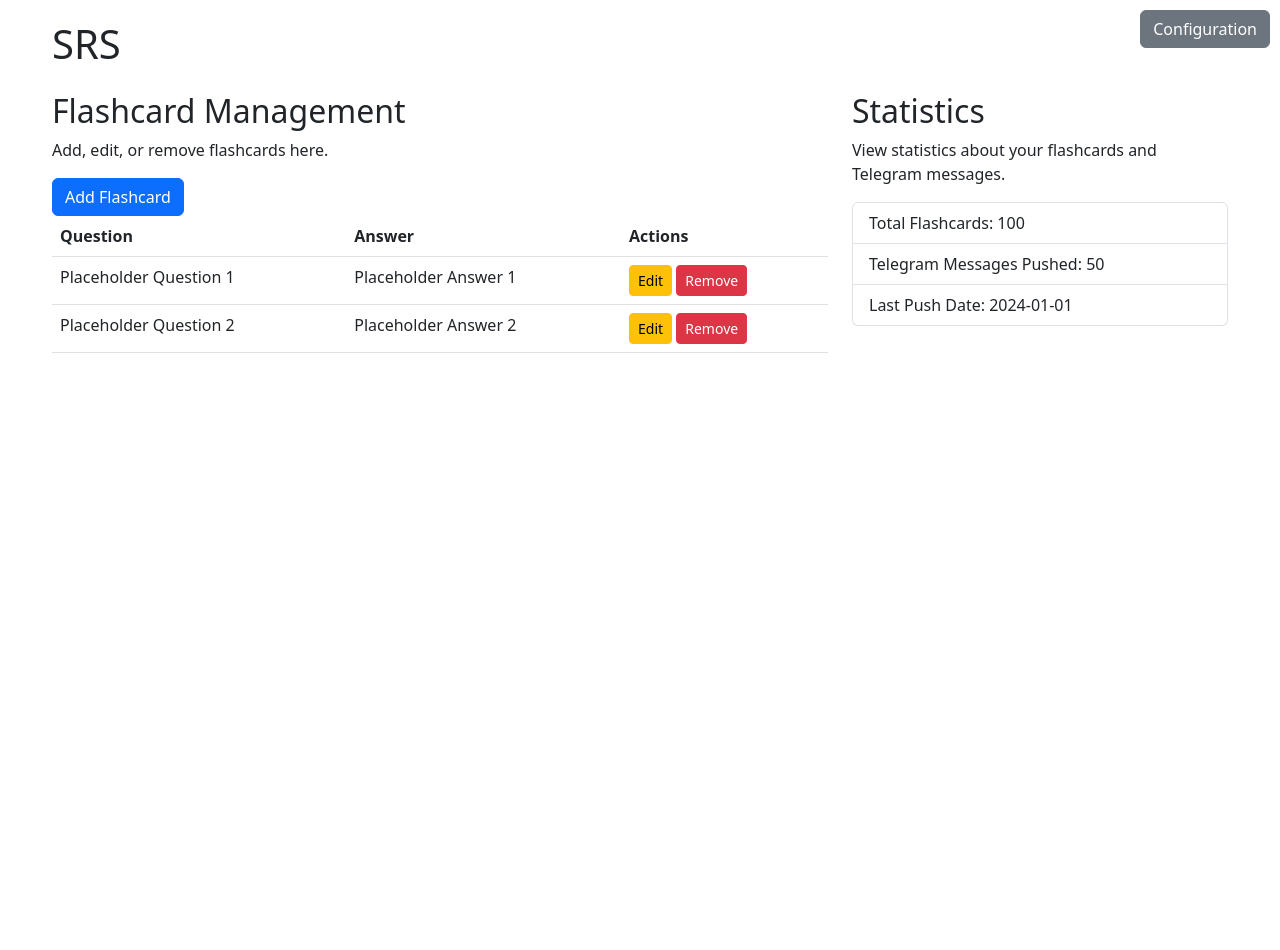
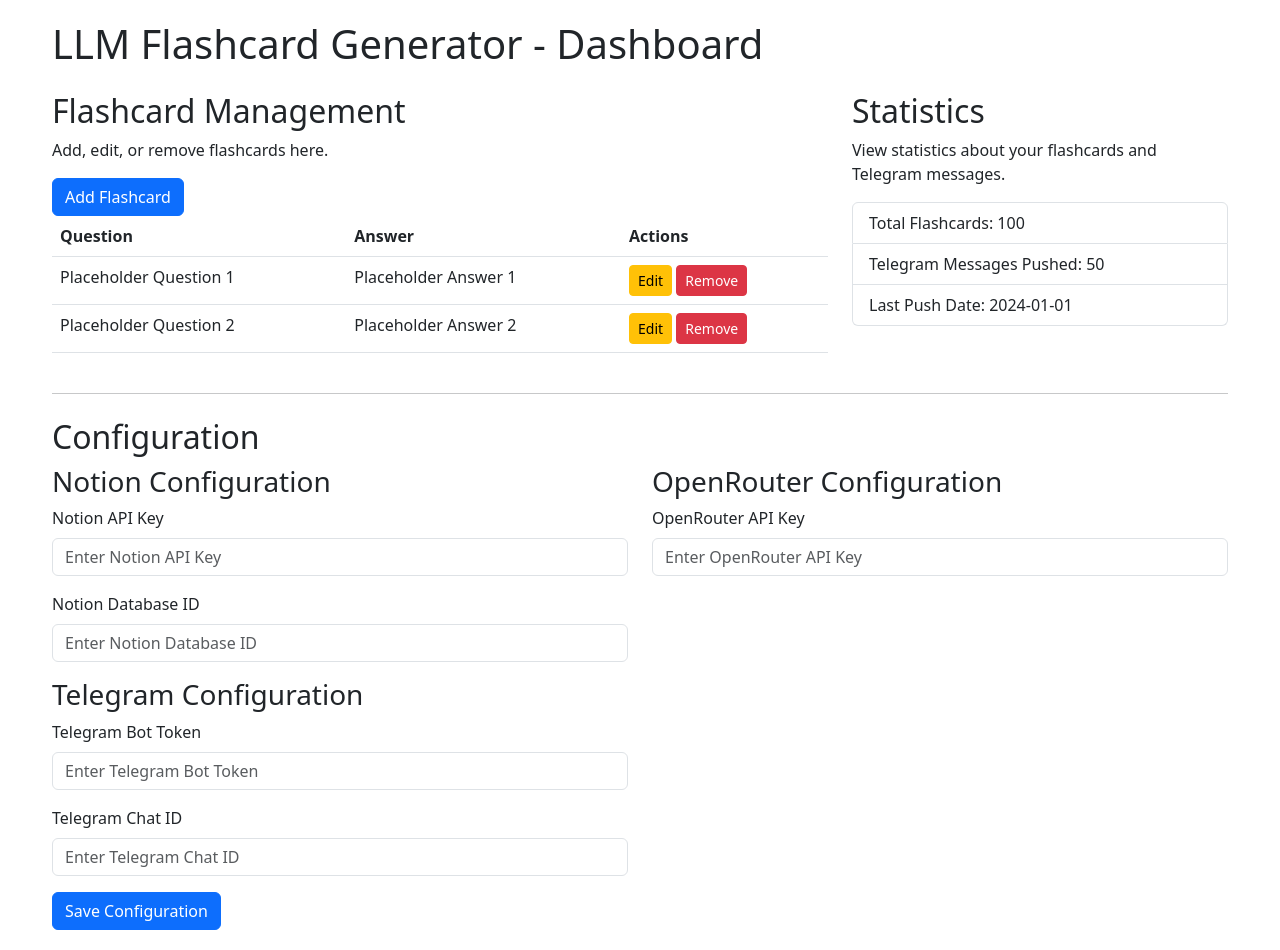
Before and after one commit to author31/srs, a FastAPI app: page /dashboard in a window 1280 px wide. Before the commit the page ends 353 px from the top, so only its background shows below. Run offline with FastAPI, Linux system fonts and the light colour scheme.

Commit message:
feat: Merge config page into dashboard, add config section

```diff
--- a/app/routers/dashboard.py
+++ b/app/routers/dashboard.py
@@ -1,22 +1,101 @@
-from fastapi import APIRouter, Request, Depends
-from fastapi.responses import HTMLResponse
+from fastapi import APIRouter, Request, Depends, Form
+from fastapi.responses import HTMLResponse, RedirectResponse
 from fastapi.templating import Jinja2Templates
 from sqlalchemy.orm import Session
 from app.database import get_db
-from app.schemas import ConfigUpdate
+from app.models import Config
+from app.schemas import ConfigUpdate, NotionConfig, OpenRouterConfig, TelegramConfig
+from urllib.parse import urlencode
 
 router = APIRouter()
 
 templates = Jinja2Templates(directory="templates")
 
 
+def get_config_value(db: Session, key: str) -> str | None:
+    config_item = db.query(Config).filter(Config.key == key).first()
+    return config_item.value if config_item else None
+
+
+def set_config_value(db: Session, key: str, value: str | None):
+    db_config = db.query(Config).filter(Config.key == key).first()
+    if db_config:
+        db_config.value = value
+    else:
+        db_config = Config(key=key, value=value)
+        db.add(db_config)
+
+
+async def get_config(db: Session = Depends(get_db)):
+    notion_config = NotionConfig()
+    openrouter_config = OpenRouterConfig()
+    telegram_config = TelegramConfig()
+
+    for key in notion_config.model_dump().keys():
+        value = get_config_value(db, f"notion_{key}")
+        setattr(notion_config, key, value)
+
+    for key in openrouter_config.model_dump().keys():
+        value = get_config_value(db, f"openrouter_{key}")
+        setattr(openrouter_config, key, value)
+
+    for key in telegram_config.model_dump().keys():
+        value = get_config_value(db, f"telegram_{key}")
+        setattr(telegram_config, key, value)
+
+    return {
+        "notion": notion_config,
+        "openrouter": openrouter_config,
+        "telegram": telegram_config,
+    }
+
+
 @router.get("/dashboard", response_class=HTMLResponse)
 async def get_dashboard(request: Request, db: Session = Depends(get_db)):
-    return templates.TemplateResponse("dashboard.html", {"request": request})
+    config = await get_config(db)
+    return templates.TemplateResponse(
+        "dashboard.html", {"request": request, "config": config}
+    )
 
 
-@router.get("/config", response_class=HTMLResponse)
-async def get_config(request: Request, db: Session = Depends(get_db)):
-    return templates.TemplateResponse(
-        "config.html", {"config": ConfigUpdate, "request": request}
+@router.post("/dashboard", response_class=HTMLResponse)
+async def update_dashboard(
+    request: Request,
+    notion_api_key: str = Form(None),
+    notion_database_id: str = Form(None),
+    openrouter_api_key: str = Form(None),
+    telegram_bot_token: str = Form(None),
+    telegram_chat_id: str = Form(None),
+    db: Session = Depends(get_db),
+):
+    notion_config = NotionConfig(
+        notion_api_key=notion_api_key, notion_database_id=notion_database_id
     )
+    openrouter_config = OpenRouterConfig(openrouter_api_key=openrouter_api_key)
+    telegram_config = TelegramConfig(
+        telegram_bot_token=telegram_bot_token, telegram_chat_id=telegram_chat_id
+    )
+
+    config_update = ConfigUpdate(
+        notion=notion_config, openrouter=openrouter_config, telegram=telegram_config
+    )
+
+    if config_update.notion:
+        for key, value in config_update.notion.model_dump().items():
+            set_config_value(db, f"notion_{key}", value)
+
+    if config_update.openrouter:
+        for key, value in config_update.openrouter.model_dump().items():
+            set_config_value(db, f"openrouter_{key}", value)
+
+    if config_update.telegram:
+        for key, value in config_update.telegram.model_dump().items():
+            set_config_value(db, f"telegram_{key}", value)
+
+    db.commit()
+
+    # Redirect back to the dashboard with a success message
+    query_params = {"message": "Configuration saved successfully!"}
+    return RedirectResponse(
+        f"/dashboard?{urlencode(query_params)}", status_code=303
+    )
--- a/templates/dashboard.html
+++ b/templates/dashboard.html
@@ -3,7 +3,7 @@
 <head>
     <meta charset="UTF-8">
     <meta name="viewport" content="width=device-width, initial-scale=1.0">
-    <title>SRS</title>
+    <title>LLM Flashcard Generator - Dashboard</title>
     <link href="https://cdn.jsdelivr.net/npm/bootstrap@5.3.0/dist/css/bootstrap.min.css" rel="stylesheet">
     <style>
         body {
@@ -12,17 +12,17 @@
         .container {
             max-width: 1200px;
         }
-        .config-link {
-            position: absolute;
-            top: 10px;
-            right: 10px;
-        }
     </style>
 </head>
 <body>
     <div class="container">
-        <a href="/config" class="config-link btn btn-secondary">Configuration</a>
-        <h1 class="mb-4">SRS</h1>
+        <h1 class="mb-4">LLM Flashcard Generator - Dashboard</h1>
+
+        {% if request.query_params.get('message') %}
+        <div class="alert alert-info" role="alert">
+            {{ request.query_params.get('message') }}
+        </div>
+        {% endif %}
 
         <div class="row">
             <div class="col-md-8">
@@ -70,6 +70,56 @@
                 </ul>
             </div>
         </div>
+
+        <hr class="my-4">
+
+        <h2>Configuration</h2>
+        <form method="POST" action="/dashboard">
+            <div class="row">
+                <div class="col-md-6">
+                    <h3>Notion Configuration</h3>
+                    <div class="mb-3">
+                        <label for="notion_api_key" class="form-label">Notion API Key</label>
+                        <input type="password" class="form-control" id="notion_api_key" name="notion_api_key"
+                               value="{{ config.notion.notion_api_key if config.notion and config.notion.notion_api_key else '' }}"
+                               placeholder="Enter Notion API Key">
+                    </div>
+                    <div class="mb-3">
+                        <label for="notion_database_id" class="form-label">Notion Database ID</label>
+                        <input type="text" class="form-control" id="notion_database_id" name="notion_database_id"
+                               value="{{ config.notion.notion_database_id if config.notion and config.notion.notion_database_id else '' }}"
+                               placeholder="Enter Notion Database ID">
+                    </div>
+                </div>
+
+                <div class="col-md-6">
+                    <h3>OpenRouter Configuration</h3>
+                    <div class="mb-3">
+                        <label for="openrouter_api_key" class="form-label">OpenRouter API Key</label>
+                        <input type="password" class="form-control" id="openrouter_api_key" name="openrouter_api_key"
+                               value="{{ config.openrouter.openrouter_api_key if config.openrouter and config.openrouter.openrouter_api_key else '' }}"
+                               placeholder="Enter OpenRouter API Key">
+                    </div>
+                </div>
+
+                <div class="col-md-6">
+                    <h3>Telegram Configuration</h3>
+                    <div class="mb-3">
+                        <label for="telegram_bot_token" class="form-label">Telegram Bot Token</label>
+                        <input type="password" class="form-control" id="telegram_bot_token" name="telegram_bot_token"
+                               value="{{ config.telegram.telegram_bot_token if config.telegram and config.telegram.telegram_bot_token else '' }}"
+                               placeholder="Enter Telegram Bot Token">
+                    </div>
+                    <div class="mb-3">
+                        <label for="telegram_chat_id" class="form-label">Telegram Chat ID</label>
+                        <input type="text" class="form-control" id="telegram_chat_id" name="telegram_chat_id"
+                               value="{{ config.telegram.telegram_chat_id if config.telegram and config.telegram.telegram_chat_id else '' }}"
+                               placeholder="Enter Telegram Chat ID">
+                    </div>
+                </div>
+            </div>
+            <button type="submit" class="btn btn-primary">Save Configuration</button>
+        </form>
     </div>
 
     <script src="https://cdn.jsdelivr.net/npm/bootstrap@5.3.0/dist/js/bootstrap.bundle.min.js"></script>
```
